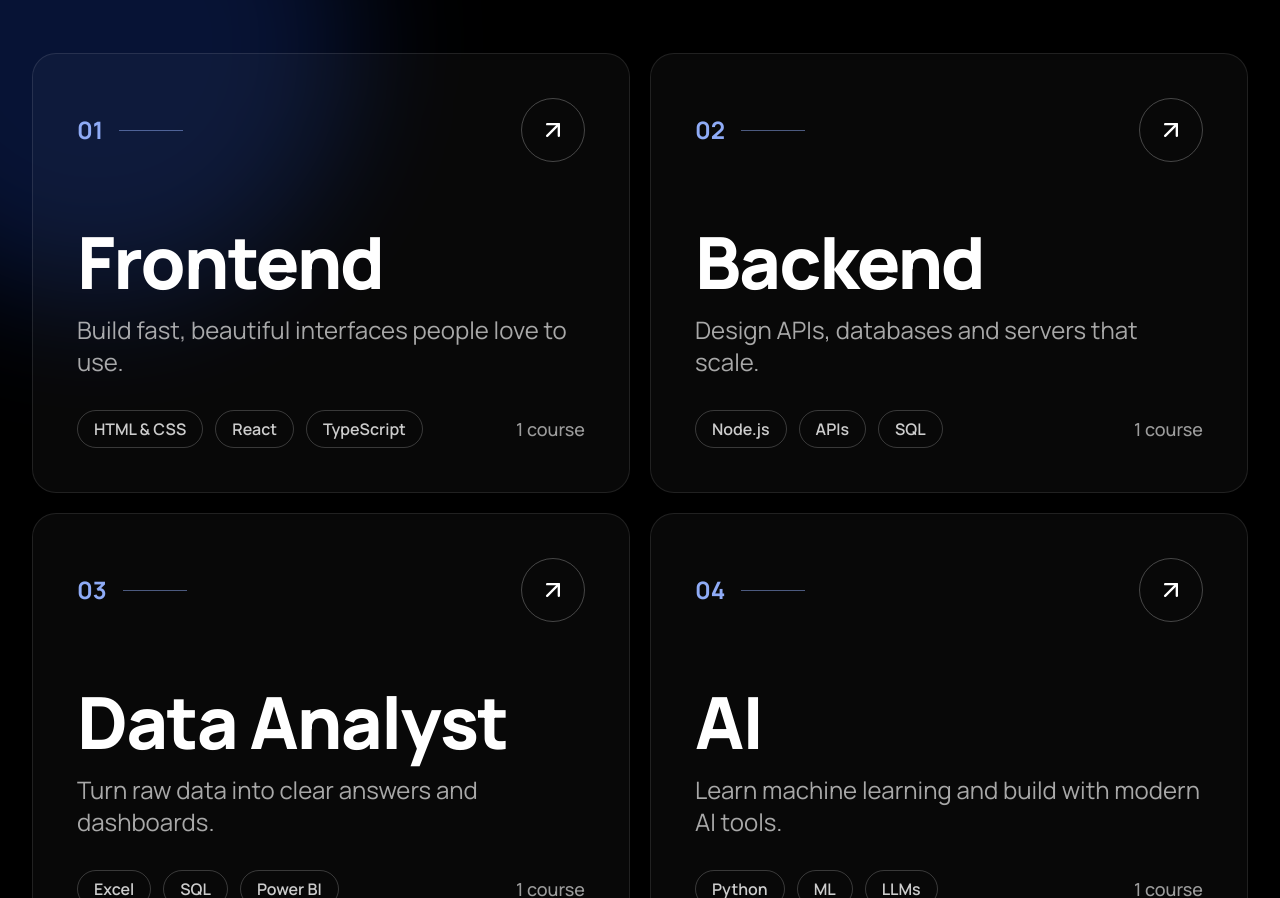
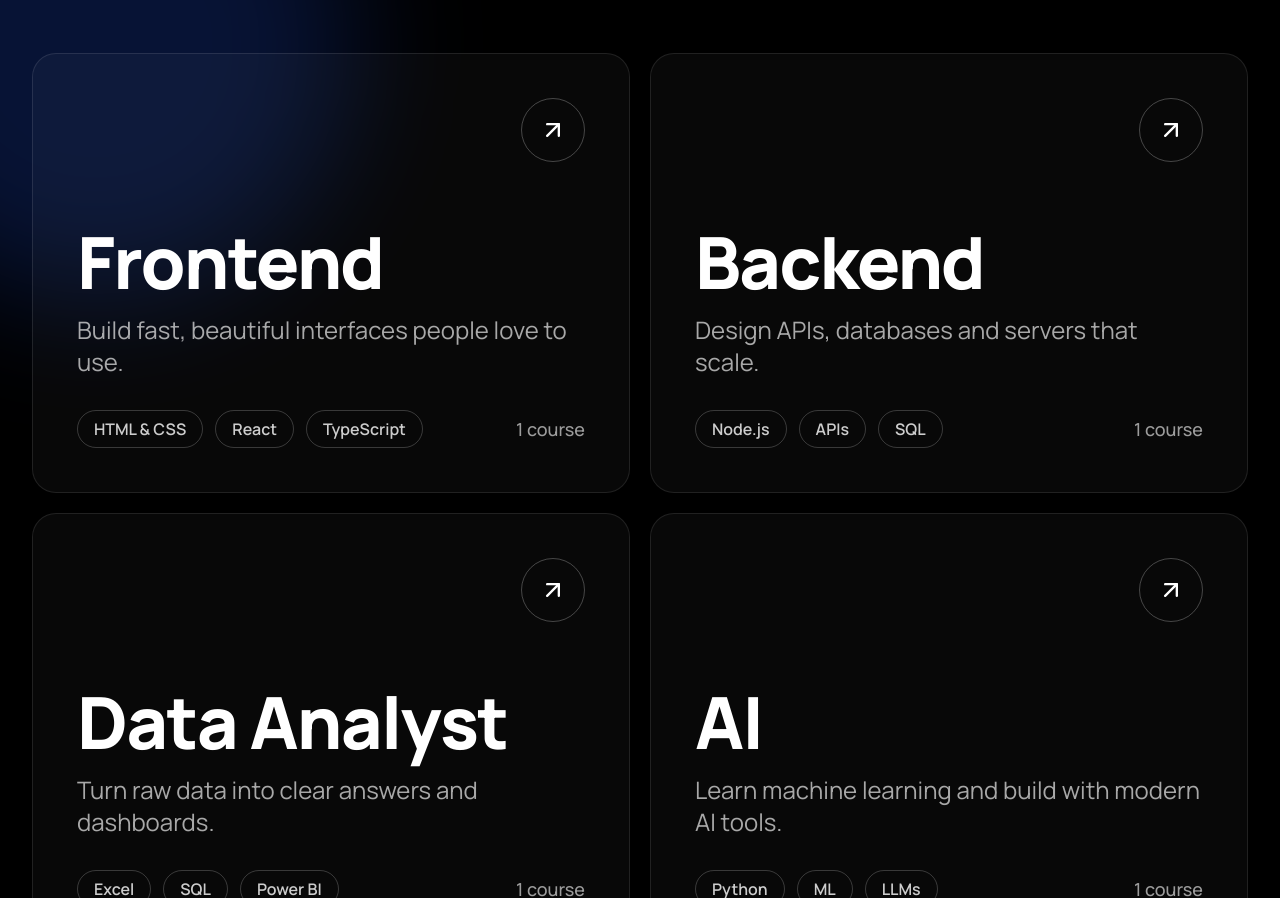
Before and after one commit to Aman-0402/SkillMaster, a React (Vite) app: page / in a window 1280 px wide. Shown: the part 932-1830 px from the top of the page. Built offline with nearby package versions, Linux system fonts and the light colour scheme.

Commit message:
Remove index label from Subjects cards

```diff
--- a/src/components/subjects.tsx
+++ b/src/components/subjects.tsx
@@ -80,11 +80,7 @@ export default function Subjects() {
                   aria-hidden
                   className="pointer-events-none absolute inset-0 opacity-0 transition-opacity duration-300 [background:radial-gradient(420px_circle_at_var(--mx,50%)_var(--my,50%),rgb(57_101_227/0.28),transparent_60%)] group-hover:opacity-100"
                 />
-                <div className="relative flex items-center justify-between">
-                  <span className="flex items-center gap-4 text-xl font-bold text-brand-300 sm:text-2xl">
-                    {String(i + 1).padStart(2, "0")}
-                    <span aria-hidden className="h-px w-12 bg-brand-300/50 sm:w-16" />
-                  </span>
+                <div className="relative flex items-center justify-end">
                   <span className="flex size-14 items-center justify-center rounded-full border border-white/25 text-white transition-all duration-300 group-hover:border-white group-hover:bg-white group-hover:text-black sm:size-16">
                     <ArrowUpRight className="size-7 transition-transform duration-300 group-hover:translate-x-0.5 group-hover:-translate-y-0.5" aria-hidden />
                   </span>
```
Also changed, not shown: 1 other file (tests, documents, lock files or other folders).
